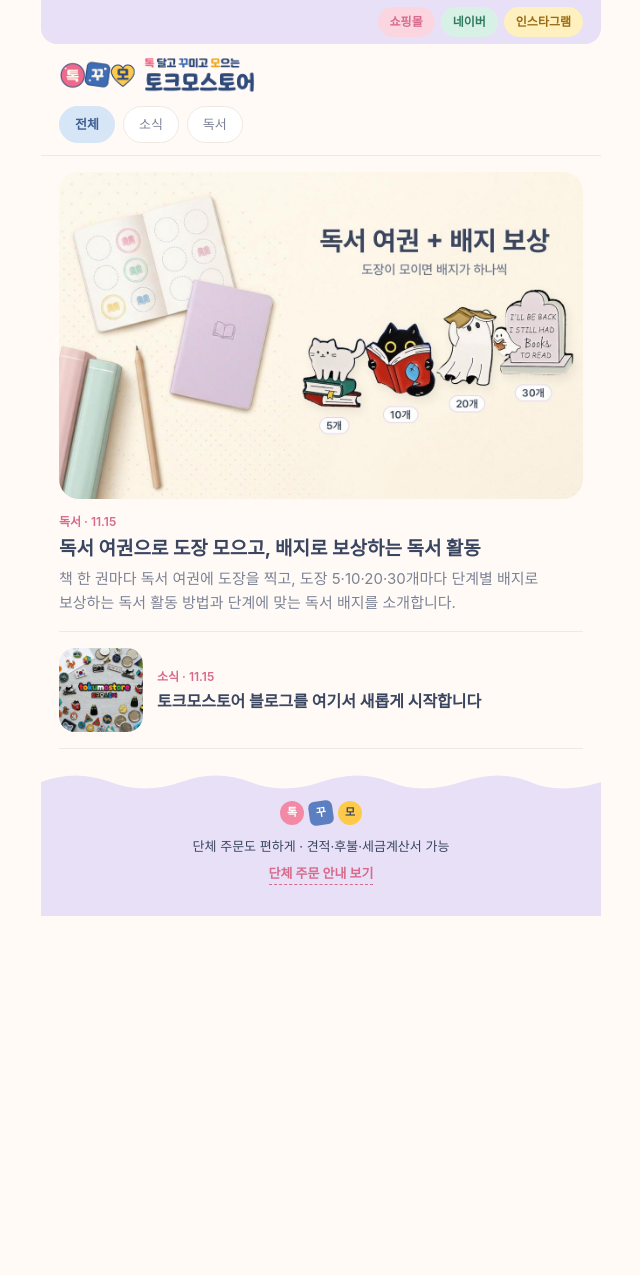
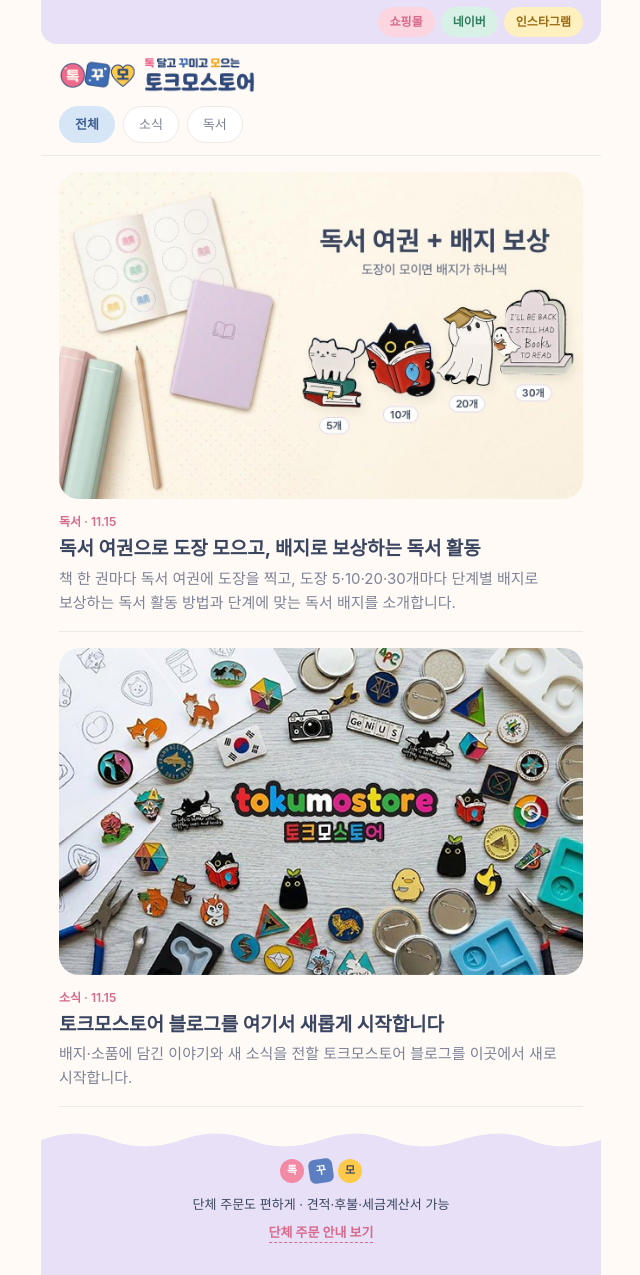
Before and after one commit to tokumostore/blog, a Jekyll site: the page built from index.html, in a window 1280 px wide. Shown: the whole page, without its empty margins (319-959 px from the left). Built offline with Jekyll 4.4.1, drawn with Linux system fonts in a browser that asks for light colours; some web fonts are replaced; the list of posts is cut into pages by our own code; before the commit the page ends 916 px from its top, so only the background shows below that.

Commit message:
목록: 최근 3개 큰 사진(첫 화면 1쪽·카테고리), 작은 사진 16:10으로
Co-Authored-By: Claude Opus 5.5 <noreply@anthropic.com>
Claude-Session: https://claude.ai/code/session_019xrNX5qths3gyg4oWsgRy5

```diff
--- a/_config.yml
+++ b/_config.yml
@@ -9,6 +9,7 @@ group_order_url: https://tokumostore.com/shopinfo/school.html
 logo: /assets/img/logo-h80.png
 permalink: /:categories/:title/
 paginate: 10
+big_count: 3            # 첫 화면(1쪽)·카테고리 목록에서 큰 사진으로 보여 줄 최근 글 수
 paginate_path: /page/:num/
 plugins:
   - jekyll-seo-tag
--- a/_layouts/category.html
+++ b/_layouts/category.html
@@ -3,5 +3,5 @@ layout: default
 ---
 <h1 class="list-title">{{ site.data.categories[page.category_key] }}</h1>
 <div class="list">
-{% for p in site.categories[page.category_key] %}{% include post-item.html post=p big=forloop.first %}{% endfor %}
+{% for p in site.categories[page.category_key] %}{% assign big = false %}{% if forloop.index <= site.big_count %}{% assign big = true %}{% endif %}{% include post-item.html post=p big=big %}{% endfor %}
 </div>
--- a/assets/css/style.css
+++ b/assets/css/style.css
@@ -28,6 +28,9 @@
   --r-card:18px;       /* 상품 카드·인용 상자 */
   --r-thumb:16px;      /* 목록 작은 사진 */
 
+  /* 목록 작은 사진 크기: 대표 사진과 같은 16:10 (잘리지 않게) */
+  --thumb-w:112px;  --thumb-h:70px;
+
   /* 기본 색 */
   --ink:#3A4560;       /* 글자 */
   --sub:#7C8396;       /* 흐린 글자 */
@@ -37,7 +40,7 @@
 
   /* 파스텔 색 (바탕색 / 그 위 글자색) */
   --lav:#E7E0F7;                         /* 맨 위·맨 아래 띠 */
-  --pink:#FBD6E1;   --pink-ink:#D86A8C;  /* 쇼핑몰 링크·구매 버튼·인용 상자·카테고리 글씨 */
+  --pink:#FBD6E1;   --pink-ink:#D86A8C;  /* 쇼핑몰 링크·구경하기 버튼·인용 상자·카테고리 글씨 */
   --mint:#D8F1E6;   --mint-ink:#2F7A5C;  /* 스마트스토어 링크 */
   --yellow:#FFF0BF; --yellow-ink:#9A6B12;/* 인스타그램 링크·소제목 밑줄 */
   --blue:#D6E6F7;   --blue-ink:#3F5F92;  /* 선택된 카테고리·쇼핑몰 가기 버튼 */
@@ -76,7 +79,7 @@ main{padding-top:8px;padding-bottom:40px}
 .list-title{font-size:22px;margin:18px 0 4px}
 .item{border-bottom:1px solid var(--line)}
 .item a{display:flex;gap:14px;padding:16px 0;align-items:center}
-.item .thumb{width:84px;height:84px;object-fit:cover;border-radius:var(--r-thumb);flex:none;background:var(--peach)}
+.item .thumb{width:var(--thumb-w);height:var(--thumb-h);object-fit:cover;border-radius:var(--r-thumb);flex:none;background:var(--peach)}
 .item.big a{display:block}
 .item.big .thumb{width:100%;height:auto;aspect-ratio:16/10;margin-bottom:12px;border-radius:var(--r-img)}
 .meta{font-size:var(--fs-small);color:var(--pink-ink);font-weight:600}
--- a/index.html
+++ b/index.html
@@ -3,7 +3,7 @@ layout: default
 title: 토크모스토어 블로그
 ---
 <div class="list">
-{% for p in paginator.posts %}{% include post-item.html post=p big=forloop.first %}{% endfor %}
+{% for p in paginator.posts %}{% assign big = false %}{% if paginator.page == 1 and forloop.index <= site.big_count %}{% assign big = true %}{% endif %}{% include post-item.html post=p big=big %}{% endfor %}
 </div>
 {% if paginator.total_pages > 1 %}
 <nav class="pager">
```
